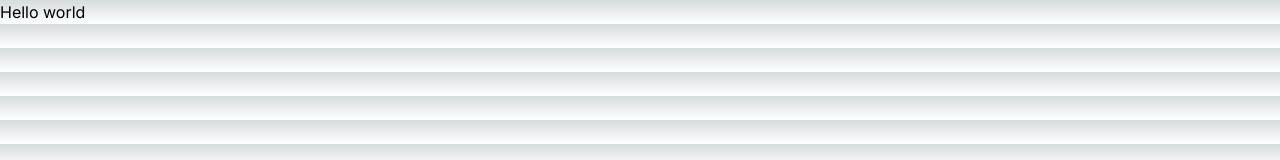
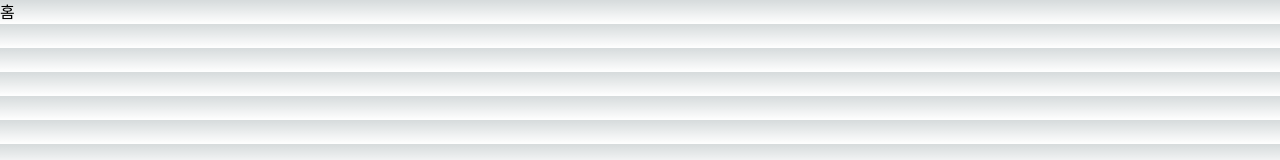
Before and after one commit to automatethem-js-web-nextjs/basic-nextjs-web-app, a Next.js app: page / in a window 1280 px wide. Shown: the top 160 px of the page. Built offline with nearby package versions, Linux system fonts and the light colour scheme.

Commit message:
Update page.js

```diff
--- a/app/page.js
+++ b/app/page.js
@@ -233,13 +233,13 @@ export default Home;
 ///*
 import Head from 'next/head'
 
-const App = () => {
+const Page = () => {
   return <>
     <Head>
-      <title>App</title>
+      <title>홈</title>
     </Head>
-    <div>Hello world</div>
+    <div>홈</div>
   </>;
 };
-export default App;
+export default Page;
 //*/
```
